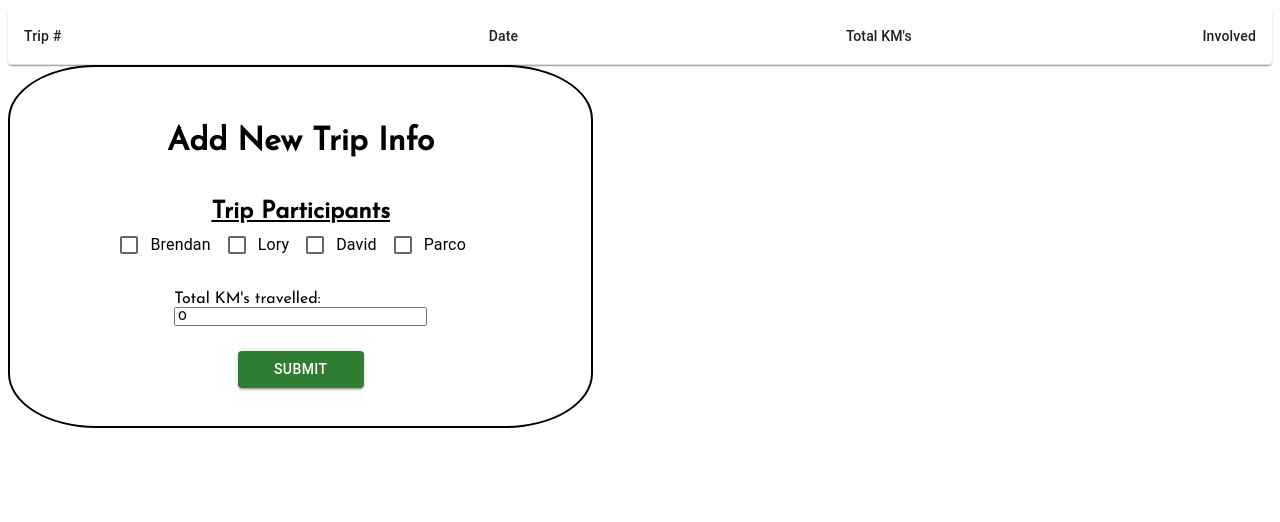
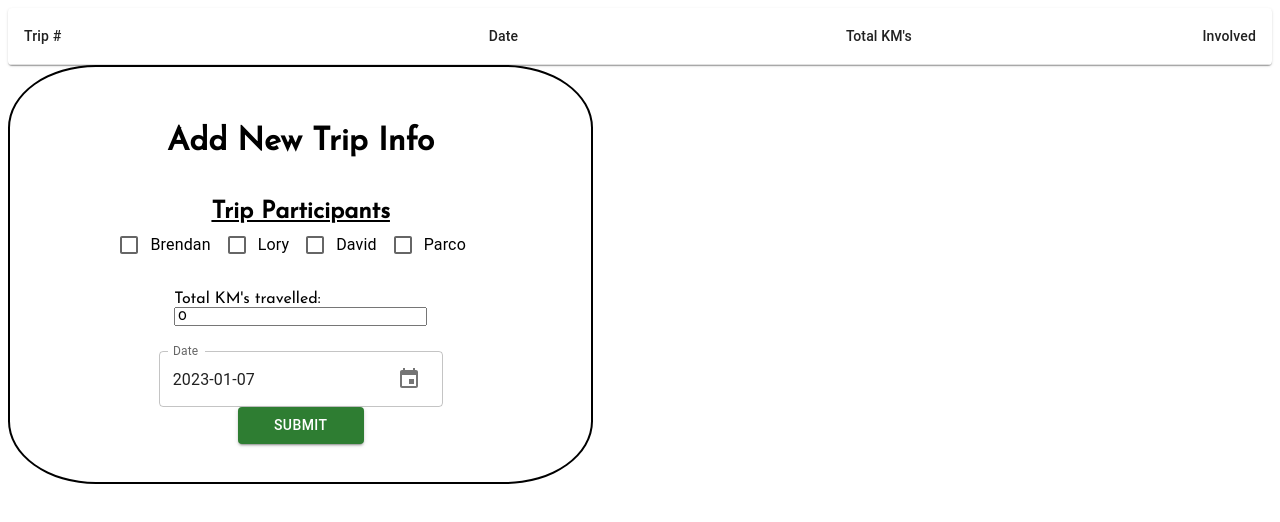
Before and after one commit to woobrendan/Fuel_Splitter, a React (Create React App) app in the folder fuel_splitter/: page / in a window 1280 px wide. Shown: the top 522 px of the page. Built offline with nearby package versions, Linux system fonts and the light colour scheme.

Commit message:
add date to tripInfo, import DatePicker component and render. create method getDate to get value and setTripInfo

```diff
--- a/fuel_splitter/src/components/NewTrip.tsx
+++ b/fuel_splitter/src/components/NewTrip.tsx
@@ -1,6 +1,7 @@
 import { FormGroup, FormControlLabel, Checkbox, Button } from "@mui/material";
 import { useState } from "react";
 import { TripInfo } from "../model";
+import DatePicker from "./DatePicker";
 
 interface Props {
   handleAdd: (e: React.FormEvent, trip: TripInfo) => void;
@@ -13,7 +14,15 @@ const NewTrip: React.FC<Props> = ({ handleAdd }) => {
     isDavidIn: false,
     isParcoIn: false,
     totalKM: 0,
+    date: new Date(),
   });
+
+  const getDate = (dateVal: Date): void => {
+    setTripInfo((prev) => ({
+      ...prev,
+      date: dateVal,
+    }));
+  };
 
   const onCheck = (event: React.ChangeEvent<HTMLInputElement>): void => {
     // type Person = keyof TripInfo
@@ -67,6 +76,7 @@ const NewTrip: React.FC<Props> = ({ handleAdd }) => {
           isDavidIn: false,
           isParcoIn: false,
           totalKM: 0,
+          date: new Date(),
         }));
       }}
     >
@@ -126,6 +136,7 @@ const NewTrip: React.FC<Props> = ({ handleAdd }) => {
           }}
         />
       </div>
+      <DatePicker />
       <Button variant="contained" color="success" type="submit">
         Submit
       </Button>
```
